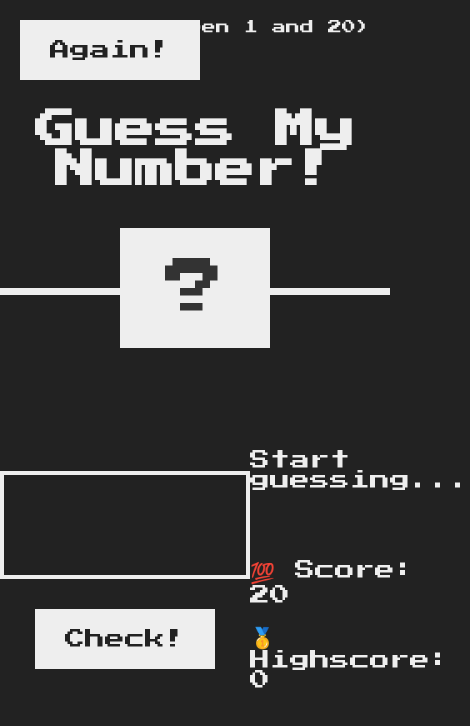
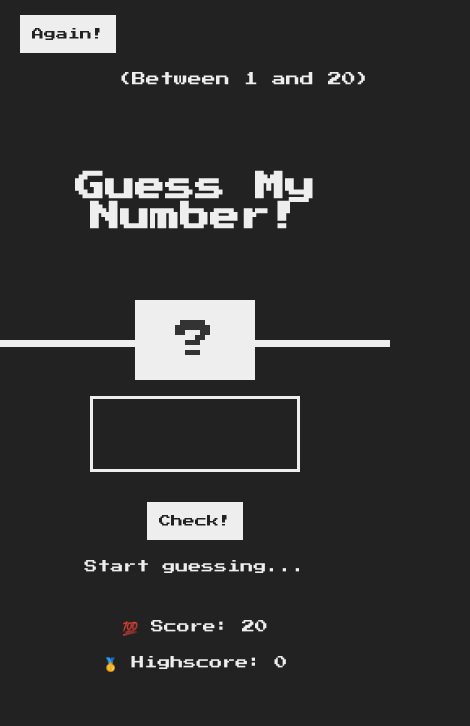
Before and after one commit to gauravsingh1281/Guess-My-Number-Game, a plain HTML site: page index.html in a window 390 px wide. Shown: the whole page, 470 px wide, since content can reach past the window. Drawn offline with Linux system fonts and the light colour scheme.

Commit message:
responsiveness issue fixed on mobile devices.

```diff
--- a/style.css
+++ b/style.css
@@ -116,3 +116,96 @@ h1 {
 .label-score {
     margin-bottom: 2rem;
 }
+
+@media (max-width:750px) {
+    main {
+        display: flex;
+        justify-content: start;
+        align-items: center;
+        flex-direction: column;
+        gap: 20px;
+    }
+
+    .left {
+        width: 100%;
+        display: flex;
+        flex-direction: column;
+        align-items: center;
+        margin-top: 101px;
+    }
+
+    header {
+        position: relative;
+        top: 52px;
+        height: 35vh;
+        border-bottom: 7px solid #eee;
+    }
+
+    h1 {
+        font-size: 3rem;
+        text-align: center;
+        position: absolute;
+        width: 100%;
+        top: 52%;
+        left: 50%;
+        transform: translate(-50%, -50%);
+    }
+
+    .number {
+        background: #eee;
+        color: #333;
+        font-size: 4rem;
+        width: 12rem;
+        padding: 2rem 0rem;
+        text-align: center;
+        position: absolute;
+        bottom: 0;
+        left: 50%;
+        transform: translate(-50%, 50%);
+    }
+
+    .right {
+        display: flex;
+        align-items: center;
+        justify-content: center;
+        flex-direction: column;
+        width: 100%;
+        font-size: 1.3rem;
+        padding: 0 20px;
+    }
+
+    .message {
+        margin-bottom: 3rem;
+        height: 3rem;
+        text-align: center;
+    }
+
+    .guess {
+        background: none;
+        border: 3px solid #eee;
+        font-family: inherit;
+        color: inherit;
+        font-size: 4rem;
+        padding: 1.5rem;
+        width: 21rem;
+        text-align: center;
+        display: block;
+        margin-bottom: 3rem;
+    }
+
+    .btn {
+        border: none;
+        background-color: #eee;
+        color: #222;
+        font-size: 1.2rem;
+        font-family: inherit;
+        padding: 1.3rem 1.2rem;
+        cursor: pointer;
+    }
+
+    .again {
+        position: absolute;
+        top: -3.7rem;
+        left: 2rem;
+    }
+}
```
